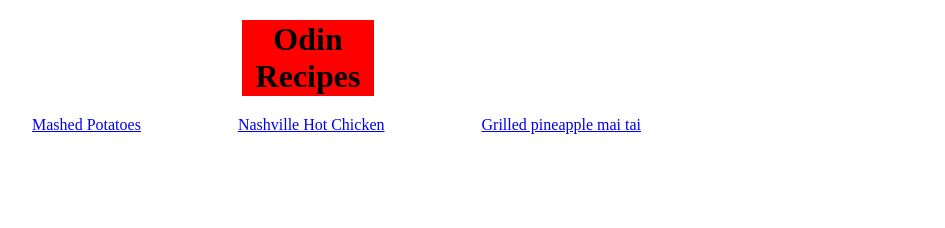
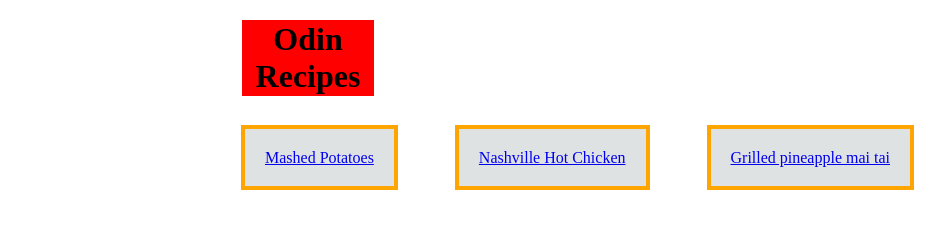
Before and after one commit to highastheskyler/odin-recipes, a plain HTML site: page index.html in a window 1280 px wide. Shown: the whole page, without its empty margins (89-1034 px from the left). Drawn offline with Linux system fonts and the light colour scheme.

Commit message:
Change style on links as well as header

```diff
--- a/styles.css
+++ b/styles.css
@@ -9,9 +9,12 @@ h1 {
 }
 
 .select{
-    display:inline;
+    display:block;
     width: 200;
     text-align: center;
+    border-color: rgb(1, 85, 1);
+    padding: 5px;
+    margin-top:3em;
 
 }
 
@@ -19,4 +22,6 @@ h1 {
     margin-left: 53px ;
     padding: 20px;
     display:inline;
+    background:rgba(153, 165, 164, 0.316);
+    border: 4px solid orange;
 }
```
